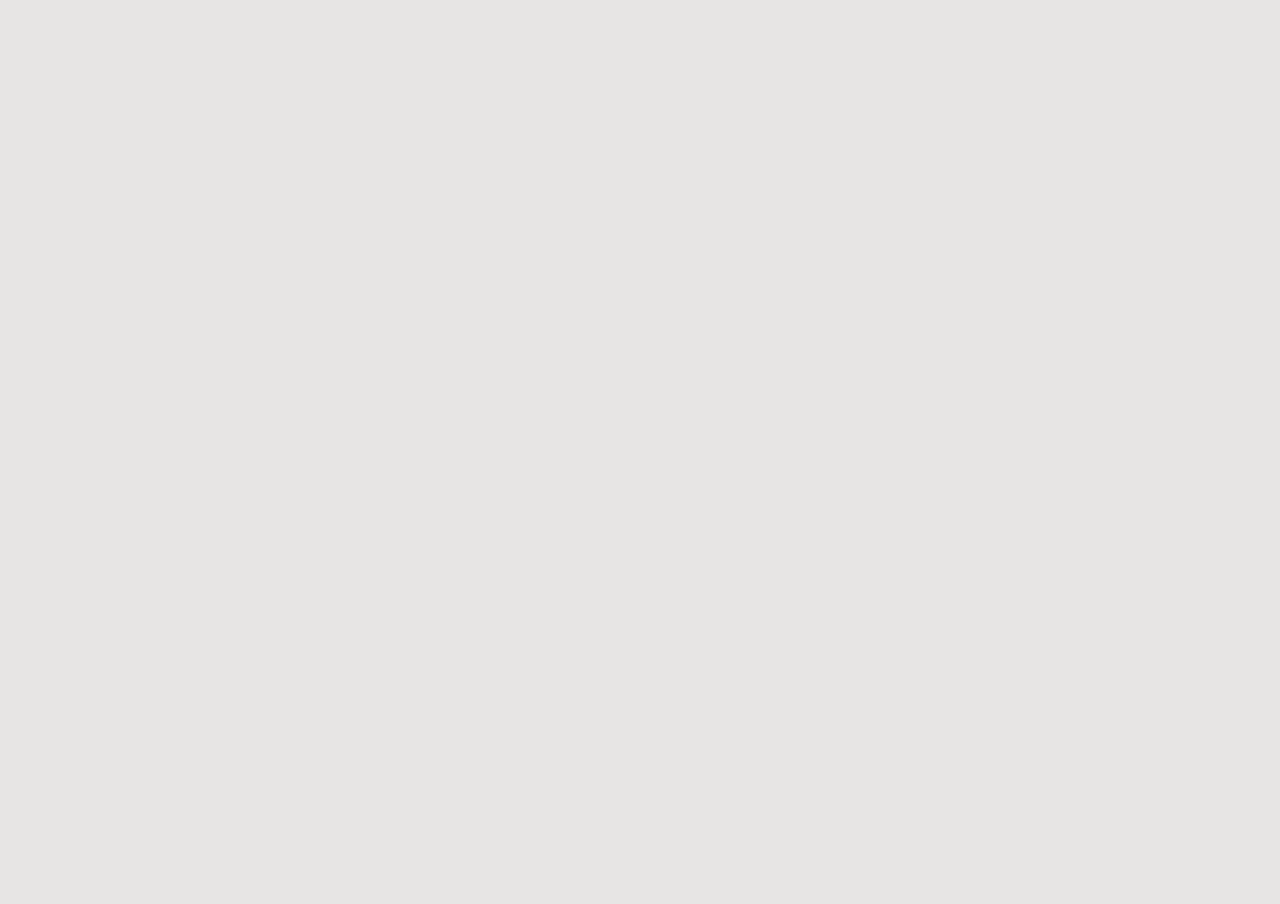
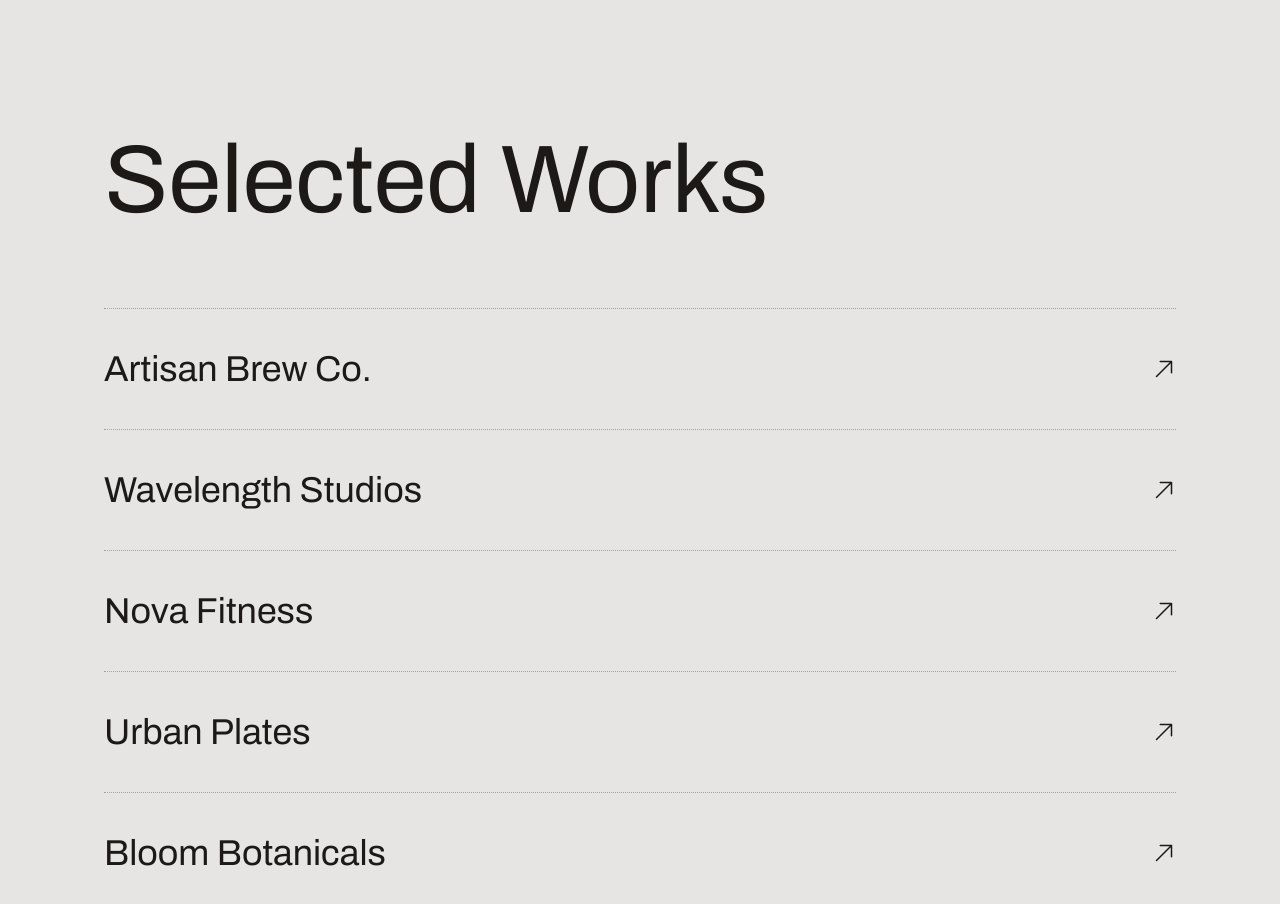
Before and after one commit to LRSORRENTI/Rustling-Oaks-Golf-Course, a Next.js app: page / in a window 1280 px wide. Shown: the part 1900-2804 px from the top of the page. Before the commit the page ends 1872 px from the top, so only its background shows below. Built offline with nearby package versions, Linux system fonts and the light colour scheme.

Commit message:
Added setup for projects section

```diff
--- a/src/app/page.tsx
+++ b/src/app/page.tsx
@@ -1,11 +1,13 @@
 import Header from "@/sections/Header";
 import Hero from "@/sections/Hero";
 import Intro from "@/sections/Intro";
+import Projects from "@/sections/Projects";
 
 export default function Home() {
   return <>
     <Header/>
     <Hero/>
     <Intro/>
+    <Projects/>
   </>
 }
--- a/src/sections/Projects.tsx
+++ b/src/sections/Projects.tsx
@@ -1,9 +1,11 @@
 import { FC } from "react";
+import Image from "next/image";
 import image1 from "@/assets/images/project-1.jpg";
 import image2 from "@/assets/images/project-2.jpg";
 import image3 from "@/assets/images/project-3.jpg";
 import image4 from "@/assets/images/project-4.jpg";
 import image5 from "@/assets/images/project-5.jpg";
+import { a } from "motion/react-client";
 
 /* eslint-disable-next-line @typescript-eslint/no-unused-vars */
 const projects = [
@@ -30,7 +32,33 @@
 ];
 
 const Projects: FC = () => {
-  return <div>Projects</div>;
+  return <section className="py-24 md:py-32 lg:py-40">
+      <div className="container">
+        <h2 className="text-4xl md:text-7xl lg:text-8xl">
+          Selected Works
+        </h2>
+        <div className="mt-10 md:mt-16 lg:mt-20">
+          {projects.map(({ name, image }) => (
+              <a href="#" key={name} className="flex flex-col border-t border-stone-400 last:border-b border-dotted py-6 md:py-8 lg:py-10 ">
+                <div className="">
+                  <div className="aspect-video md:hidden">
+                   <Image src={image} alt={`${name} image`} className="size-full object-cover "/>
+                   </div>
+                  <div className="mt-8 md:mt-0 flex justify-between items-center">
+                    <h3 className="text-2xl md:text-3xl lg:text-4xl">
+                      {name}
+                    </h3>
+                    <svg xmlns="http://www.w3.org/2000/svg" fill="none" viewBox="0 0 24 24" strokeWidth="1.5" stroke="currentColor" className="size-6">
+                    <path strokeLinecap="round" strokeLinejoin="round" d="m4.5 19.5 15-15m0 0H8.25m11.25 0v11.25" />
+                    </svg>
+
+                  </div>
+                </div>
+              </a>
+          ))}
+        </div>
+      </div>
+  </section>;
 };
 
 export default Projects;
```
